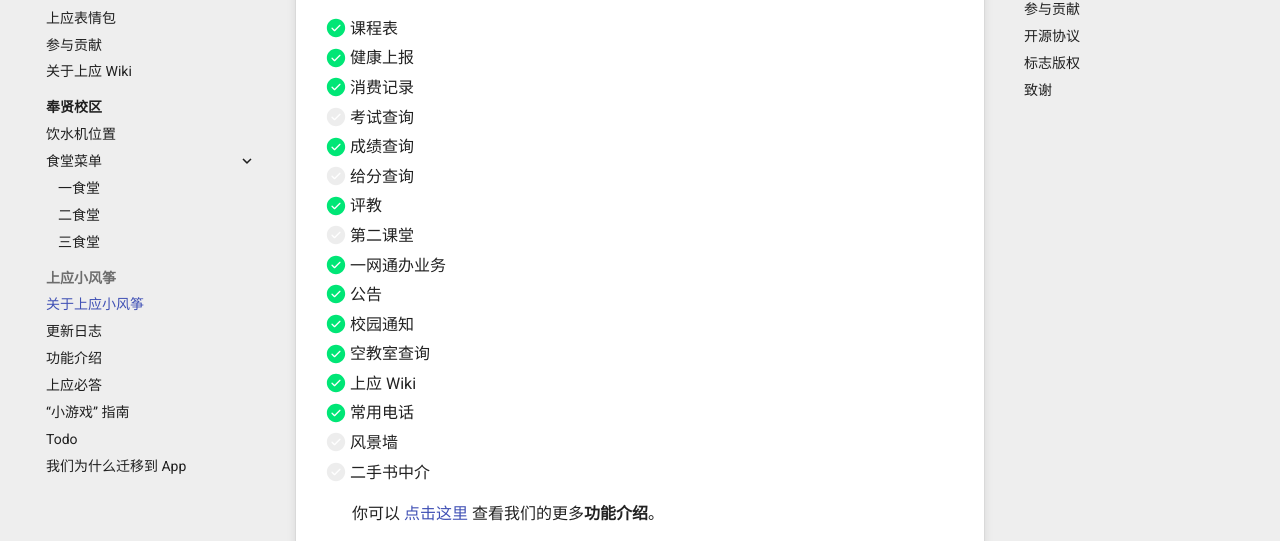
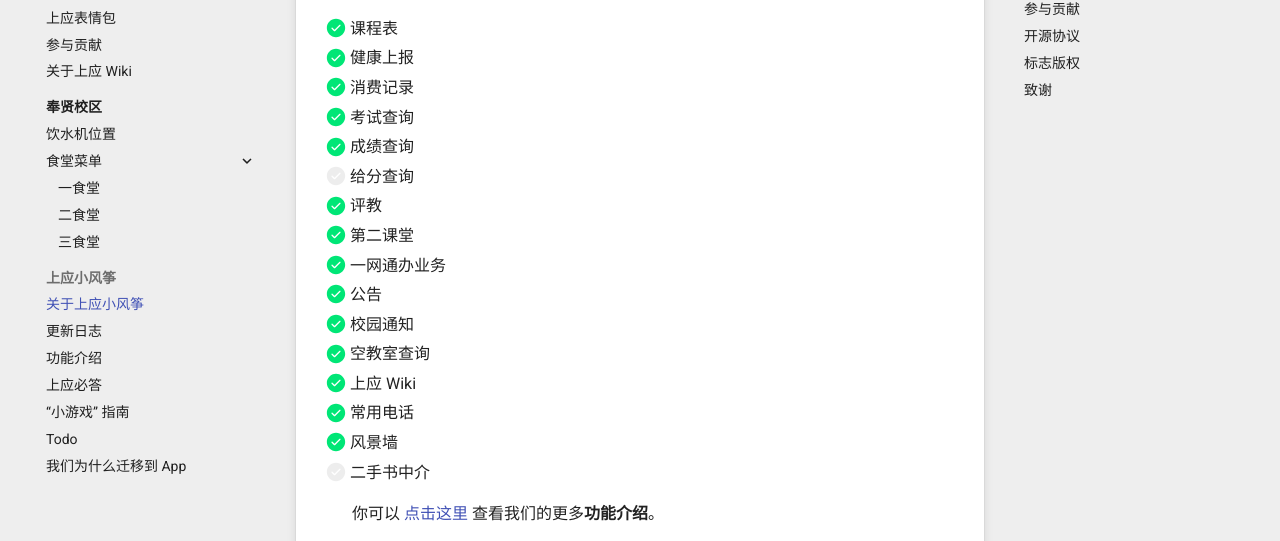
Before and after one commit to SIT-kite/SIT-wiki, an MkDocs documentation site: the page built from docs/kite-app/about.md, in a window 1280 px wide and 900 px high, scrolled down 313 px. Shown: the part 153-694 px from the top of the window. Built offline with MkDocs 1.6.1 and Material for MkDocs 9.7.7, drawn with Linux system fonts in a browser that asks for light colours; comment, search, counter and statistics services are not loaded.

```diff
--- a/docs/kite-app/about.md
+++ b/docs/kite-app/about.md
@@ -16,18 +16,18 @@ _点 [GitHub 项目主页][kite-app]上方 "issues"或者直接点[这里][kite-
 - [x] 课程表
 - [x] 健康上报
 - [x] 消费记录
-- [ ] 考试查询
+- [x] 考试查询
 - [x] 成绩查询
 - [ ] 给分查询
 - [x] 评教
-- [ ] 第二课堂
+- [x] 第二课堂
 - [x] 一网通办业务
 - [x] 公告
 - [x] 校园通知
 - [x] 空教室查询
 - [x] 上应 Wiki
 - [x] 常用电话
-- [ ] 风景墙
+- [x] 风景墙
 - [ ] 二手书中介
 
 你可以 [点击这里](./features/) 查看我们的更多**功能介绍**。
```
